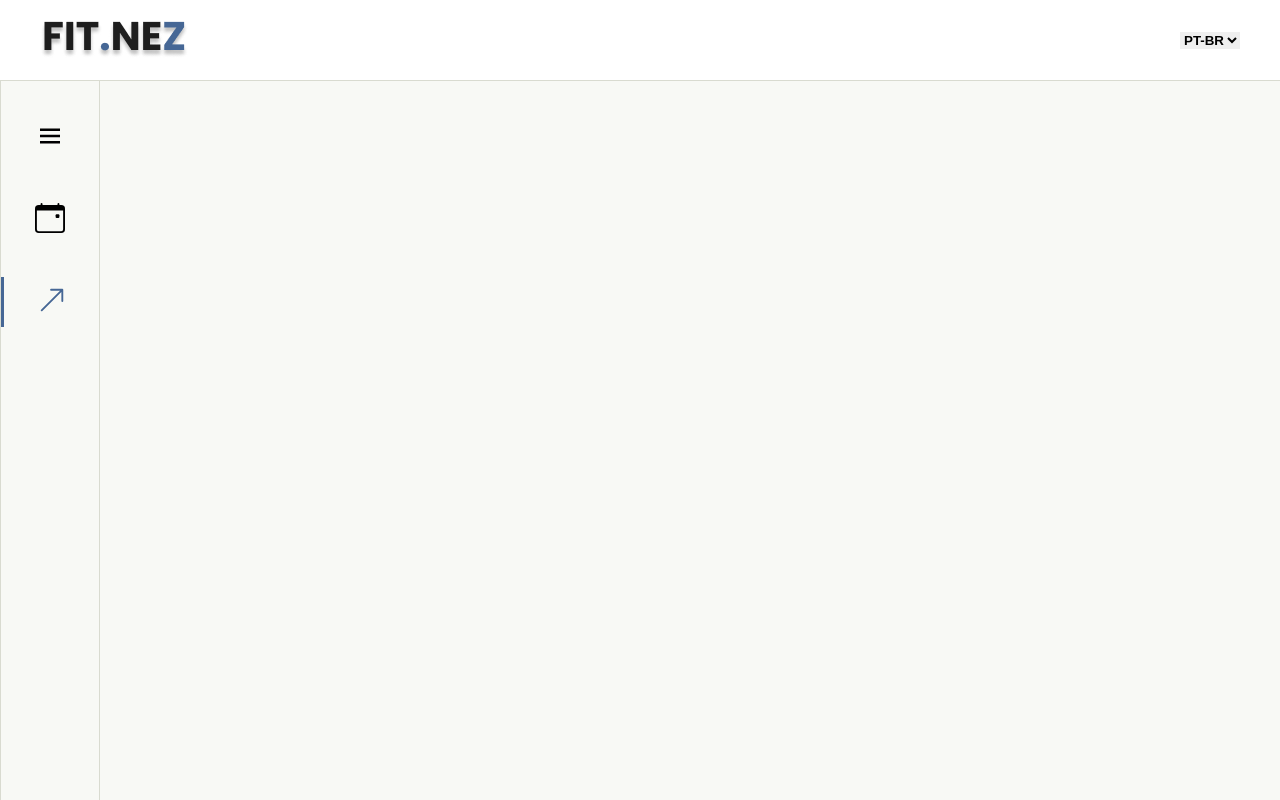
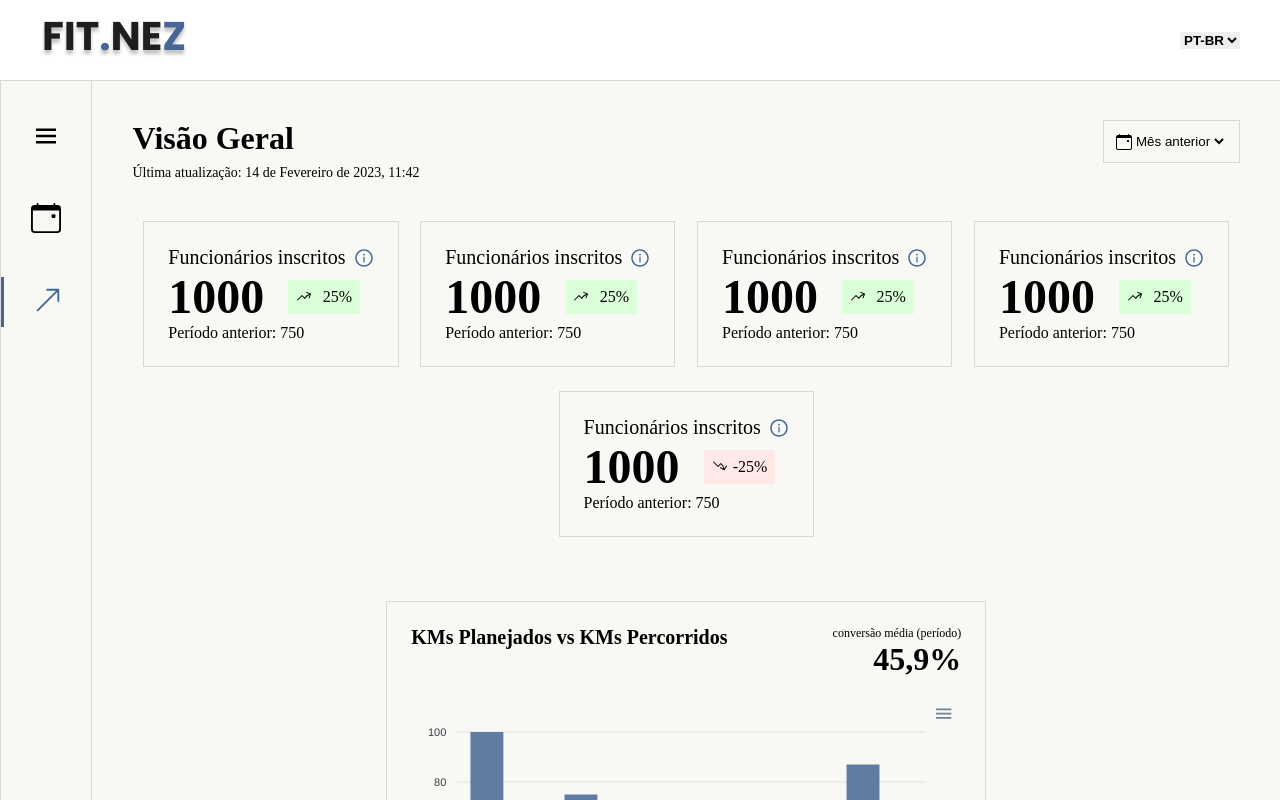
Before and after one commit to victortxc/fitnez, a React (Create React App) app: page /home in a window 1280 px wide. Shown: the top 800 px of the page. Built offline with nearby package versions, Linux system fonts and the light colour scheme.

Commit message:
dashboard

```diff
--- a/package.json
+++ b/package.json
@@ -6,8 +6,11 @@
     "@testing-library/jest-dom": "^5.16.5",
     "@testing-library/react": "^13.4.0",
     "@testing-library/user-event": "^13.5.0",
+    "apexcharts": "^3.39.0",
     "formik": "^2.2.9",
     "react": "^18.2.0",
+    "react-apexcharts": "^1.4.0",
+    "react-charts": "^3.0.0-beta.54",
     "react-dom": "^18.2.0",
     "react-icons": "^4.8.0",
     "react-router-dom": "^6.10.0",
@@ -39,5 +42,8 @@
       "last 1 firefox version",
       "last 1 safari version"
     ]
+  },
+  "devDependencies": {
+    "@babel/plugin-proposal-class-properties": "^7.18.6"
   }
 }
--- /dev/null
+++ b/src/components/ChartBar/index.js
@@ -0,0 +1,49 @@
+import React from 'react';
+import Chart from "react-apexcharts";
+import {Button} from "../Button";
+import {Container, ContainerLine,Right,Title,Left,PencentualTitle,Percentual } from "./styles";
+import {Colors} from "../../shared/DesignTokens";
+
+export function ChartBar() {
+  const state = {
+    options: {
+      chart: {
+        id: "bar"
+      },
+      colors: [Colors.BLUE, Colors.DARK_GREEN],
+      xaxis: {
+        categories: ["01/01/23", "01/01/23", "01/01/23", "01/01/23", "01/01/23"]
+      }
+    },
+    series: [
+      {
+        name: "KMs planejados",
+        data: [100, 75, 50, 60, 87]
+      },
+      {
+        name: "KMs percorridos",
+        data: [24, 47, 25, 25, 45],
+      },
+    ]
+  };
+
+  return (
+    <Container>
+      <ContainerLine>
+        <Left>
+          <Title>KMs Planejados vs KMs Percorridos</Title>
+        </Left>
+        <Right>
+          <PencentualTitle>conversão média (período)</PencentualTitle>
+          <Percentual>45,9%</Percentual>
+        </Right>
+      </ContainerLine>
+      <Chart
+      options={state.options}
+      series={state.series}
+      type="bar"
+    />
+    <Button>Ver mais métricas</Button>
+  </Container>
+  );
+};
--- /dev/null
+++ b/src/components/ChartBar/styles.js
@@ -0,0 +1,45 @@
+import styled from "styled-components";
+import {Spaces, Colors, FontWeights, FontSizes} from "../../shared/DesignTokens";
+
+export const Container = styled.div`
+    width: 600px;
+    display: flex;
+    flex-direction: column;
+    border: 1px solid ${Colors.GREY};
+    padding: ${Spaces.THREE};
+`;
+
+export const ContainerLine = styled.div`
+    display: flex;
+    width: 100%;
+    justify-content: space-between;
+    margin-bottom: ${Spaces.THREE}
+`;
+
+export const Left = styled.div`
+    display: flex;
+    justify-content: space-between;
+    width: 60%;
+`;
+
+export const Right = styled.div`
+    display: flex;
+    flex-direction: column;
+    align-items: end;
+    width: 40%;
+`;
+
+export const PencentualTitle = styled.p`
+    font-size: ${FontSizes.ONE_HALF};
+    font-weight: ${FontWeights.THIN};
+`;
+
+export const Percentual = styled.p`
+    font-size: ${FontSizes.FOUR};
+    font-weight: ${FontWeights.BOLD};
+`;
+
+export const Title = styled.p`
+    font-size: ${FontSizes.TWO_HALF};
+    font-weight: ${FontWeights.BOLD};
+`;
--- /dev/null
+++ b/src/components/DashBoardCard/index.js
@@ -0,0 +1,23 @@
+import React from "react";
+import {Container, LineContainer, Title, SubTitle, Value} from "./styles";
+import {AiOutlineInfoCircle} from "react-icons/ai";
+import { Colors } from "../../shared/DesignTokens";
+import {DashBoardPercentual} from "../DashBoardPercentual";
+
+export function DashBoardCard({title, value, subtitle, percentual}) {
+    return(
+        <Container>
+            <LineContainer>
+                <Title>{title}</Title>
+                <AiOutlineInfoCircle size={20} color={Colors.BLUE} />
+            </LineContainer>
+            <LineContainer>
+                <Value>{value}</Value>
+                <DashBoardPercentual percentual={percentual} />
+            </LineContainer>
+            <LineContainer>
+                <SubTitle>Período anterior: {subtitle}</SubTitle>
+            </LineContainer>
+        </Container>
+    );
+}
--- /dev/null
+++ b/src/components/DashBoardCard/styles.js
@@ -0,0 +1,34 @@
+import styled from "styled-components";
+import {Spaces, Colors, FontWeights, FontSizes} from "../../shared/DesignTokens";
+
+export const Container = styled.div`
+    display: flex;
+    flex-direction: column;
+    flex-wrap: wrap;
+    border: 1px solid ${Colors.GREY};
+    padding: ${Spaces.THREE};
+    margin-bottom: ${Spaces.THREE}
+`;
+
+export const LineContainer = styled.div`
+    display: flex;
+    justify-content: start;
+    align-items: center;
+`;
+
+export const Title = styled.p`
+    font-size: ${FontSizes.TWO_HALF};
+    font-weight: ${FontWeights.REGULAR};
+    margin-right: ${Spaces.ONE};
+`;
+
+export const Value = styled.p`
+    font-size: ${FontSizes.FOUR_HALF};
+    font-weight: ${FontWeights.BOLD};
+`;
+
+export const SubTitle = styled.p`
+    font-size: ${FontSizes.TWO};
+    font-weight: ${FontWeights.THIN};
+    color: ${Colors.BLACK};
+`;
--- /dev/null
+++ b/src/components/DashBoardPercentual/index.js
@@ -0,0 +1,12 @@
+import React from "react";
+import { Container } from "./styles";
+import {HiArrowTrendingUp, HiArrowTrendingDown} from "react-icons/hi2";
+
+export function DashBoardPercentual({percentual}) {
+    return(
+        <Container percentual={percentual}>
+            {percentual > 0 ? (<HiArrowTrendingUp />) : (<HiArrowTrendingDown />)}
+            {percentual}%
+        </Container>
+    );
+}
--- /dev/null
+++ b/src/components/DashBoardPercentual/styles.js
@@ -0,0 +1,11 @@
+import styled from "styled-components";
+import { Colors, Spaces } from "../../shared/DesignTokens";
+
+export const Container = styled.div`
+    display: flex;
+    justify-content: space-between;
+    width: 35%;
+    background-color: ${(props) => props.percentual > 0 ? Colors.GREEN : Colors.LIGHT_RED };
+    padding: ${Spaces.ONE};
+    margin-left: ${Spaces.THREE};
+`;
--- a/src/components/SideBar/styles.js
+++ b/src/components/SideBar/styles.js
@@ -3,7 +3,6 @@ import {Spaces, Colors} from "../../shared/DesignTokens";
 
 export const Container = styled.div`
     width: 100px;
-    height: 100vh;
     background-color: ${Colors.BACKGROUND};
     display: flex;
     flex-direction: column;
--- a/src/screens/Home/index.js
+++ b/src/screens/Home/index.js
@@ -1,12 +1,42 @@
 import React from "react";
 import {Header} from "../../components/Header";
 import { SiderBar } from "../../components/SideBar";
+import {BsCalendarEvent } from "react-icons/bs";
+import {Container, DashboardContainer, DashboardHeader, DashboardHeaderRight, Title, SubTitle, Select, DashBoardCardContainer, DashBoardChartContainer} from "./styles";
+import {DashBoardCard} from "../../components/DashBoardCard";
+import { ChartBar } from "../../components/ChartBar";
 
 export function Home() {
     return(
         <>
         <Header />
-        <SiderBar active="home" />
+        <Container>
+            <SiderBar active="home" />
+            <DashboardContainer>
+                <DashboardHeader>
+                    <div>
+                        <Title>Visão Geral</Title>
+                        <SubTitle>Última atualização: 14 de Fevereiro de 2023, 11:42</SubTitle>
+                    </div>
+                    <DashboardHeaderRight>
+                        <BsCalendarEvent />
+                        <Select>
+                            <option>Mês anterior</option>
+                        </Select>
+                    </DashboardHeaderRight>
+                </DashboardHeader>
+                <DashBoardCardContainer>
+                    <DashBoardCard title="Funcionários inscritos" value={1000} subtitle={750} percentual={25} />
+                    <DashBoardCard title="Funcionários inscritos" value={1000} subtitle={750} percentual={25} />
+                    <DashBoardCard title="Funcionários inscritos" value={1000} subtitle={750} percentual={25} />
+                    <DashBoardCard title="Funcionários inscritos" value={1000} subtitle={750} percentual={25} />
+                    <DashBoardCard title="Funcionários inscritos" value={1000} subtitle={750} percentual={-25} />
+                </DashBoardCardContainer>
+                <DashBoardChartContainer>
+                <ChartBar />
+                </DashBoardChartContainer>
+            </DashboardContainer>
+        </Container>
         </>
     );
 }
--- /dev/null
+++ b/src/screens/Home/styles.js
@@ -0,0 +1,56 @@
+import styled from "styled-components";
+import {Spaces, FontSizes, Colors} from "../../shared/DesignTokens";
+
+export const Container = styled.div`
+    display: flex;
+    width: 100%;
+`;
+
+export const DashboardContainer = styled.div`
+    width: 100%;
+    padding: ${Spaces.FIVE};
+`;
+
+export const DashboardHeader = styled.div`
+    width: 100%;
+    display: flex;
+    justify-content: space-between;
+`;
+
+export const DashboardHeaderRight = styled.div`
+    display: flex;
+    height: 80%;
+    align-items: center;
+    justify-content: space-around;
+    border: 1px solid ${Colors.GREY};
+    padding: ${Spaces.ONE_HALF};
+`;
+
+export const Title = styled.h2`
+    font-size: ${FontSizes.FOUR};
+`;
+
+export const SubTitle = styled.p`
+    margin-top: ${Spaces.ONE};
+    font-size: ${FontSizes.ONE_QUARTER};
+    color: ${Colors.BLACK};
+`;
+
+export const Select = styled.select`
+    border: none;
+    background: ${Colors.BACKGROUND};
+`;
+
+export const DashBoardCardContainer = styled.div`
+    display: flex;
+    flex-wrap: wrap;
+    margin-top: ${Spaces.FIVE};
+    justify-content: space-around;
+`;
+
+export const DashBoardChartContainer = styled.div`
+    display: flex;
+    flex-wrap: wrap;
+    margin-top: ${Spaces.FIVE};
+    justify-content: space-around;
+`;
--- a/src/shared/DesignTokens.js
+++ b/src/shared/DesignTokens.js
@@ -4,7 +4,10 @@ export const Colors = {
     BACKGROUND: '#F8F9F5',
     BLUE: '#466795',
     GREY: '#D9DBD0',
-    RED: '#dc3545'
+    RED: '#dc3545',
+    GREEN: '#DBFFD9',
+    LIGHT_RED: '#FFE9E6',
+    DARK_GREEN: '#A3C7A1'
 };
 
 export const FontSizes = {
@@ -12,8 +15,11 @@ export const FontSizes = {
     ONE_HALF: '12px',
     ONE_QUARTER: '14px',
     TWO: '16px',
+    TWO_HALF: '20px',
     THREE: '24px',
-    FOUR: '32px'
+    FOUR: '32px',
+    FOUR_HALF: '48px',
+    FIVE: '64px'
 };
 
 export const FontWeights = {
```
Also changed, not shown: 1 other file (tests, documents, lock files or other folders).
